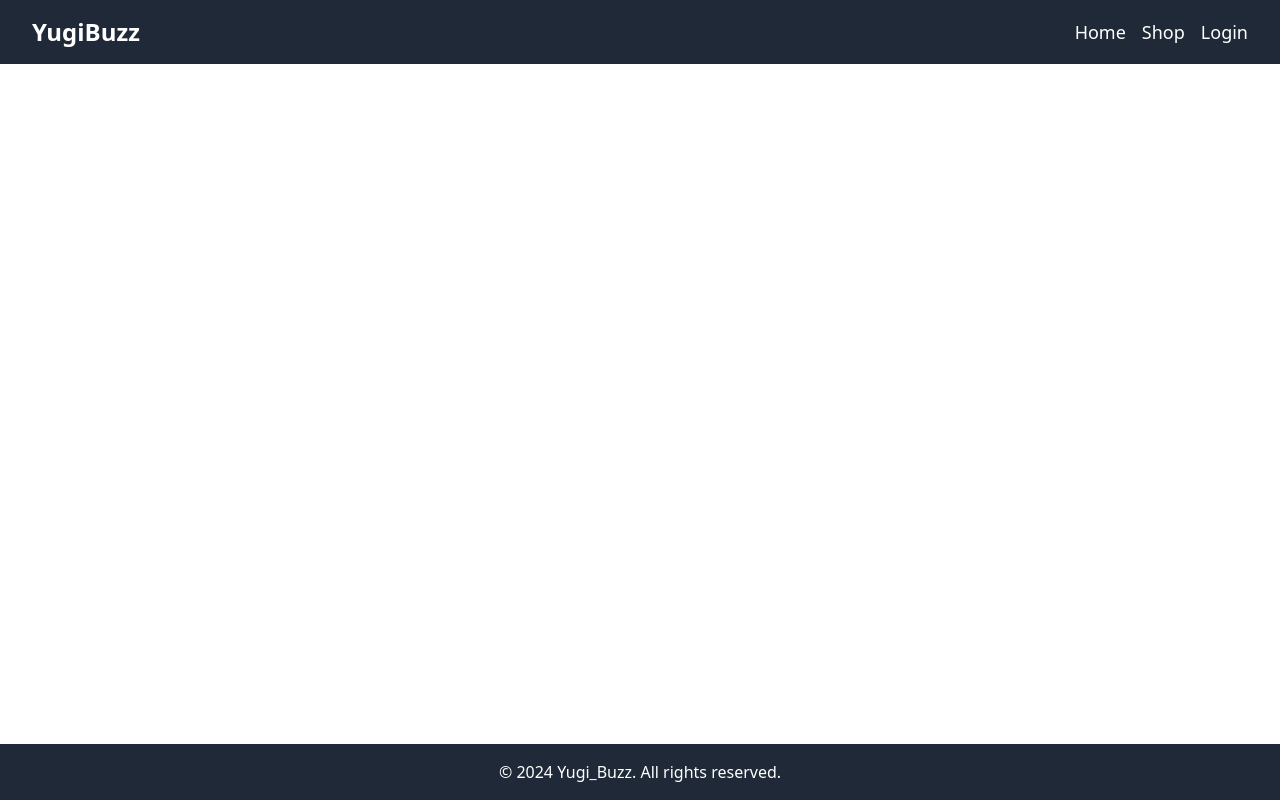
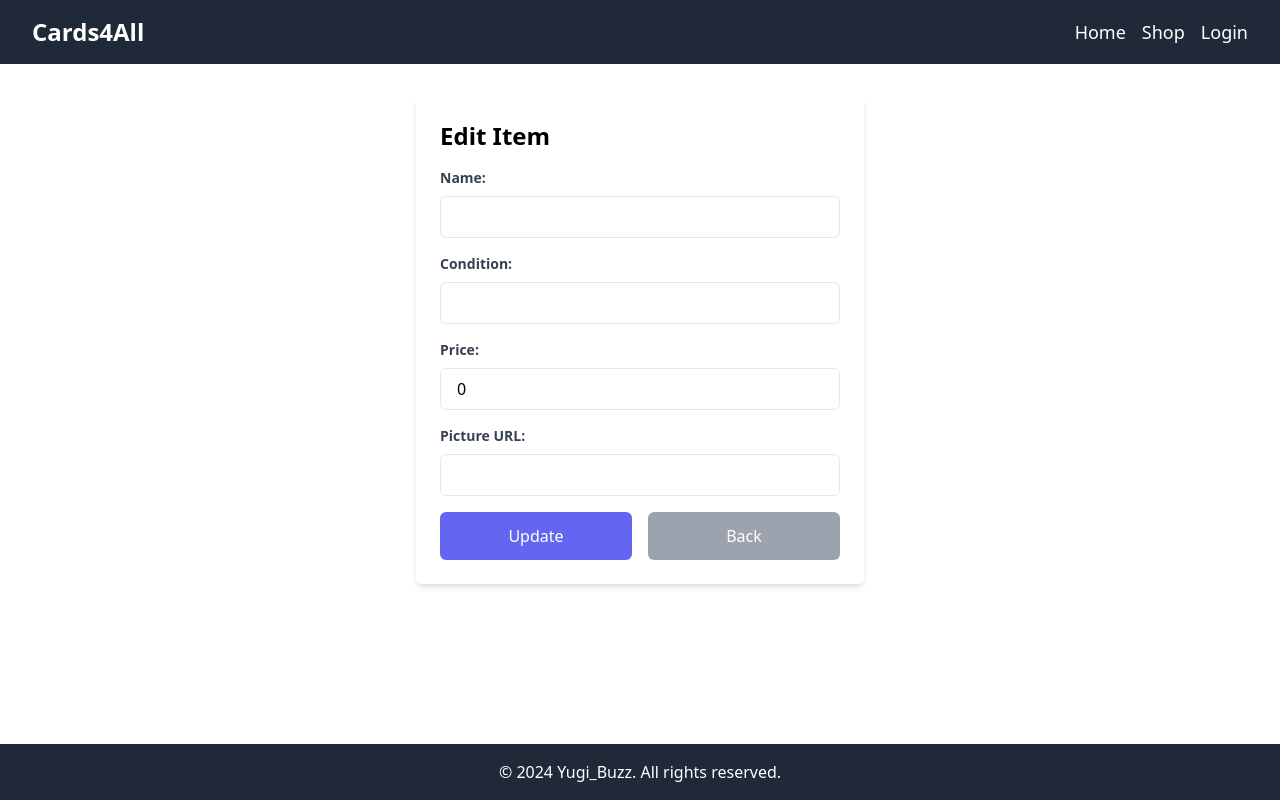
Before and after one commit to Siam63/tcg-store, a React (Create React App) app: page /edit/1 in a window 1280 px wide. Built offline with nearby package versions, Linux system fonts and the light colour scheme; no server answers.

Commit message:
edit correctly working

```diff
--- a/src/App.js
+++ b/src/App.js
@@ -9,6 +9,7 @@ import Shop from './Components/Shop';
 import LoginPage from './Components/LoginPage';
 import AddItem from './Components/AddItem';
 import ViewItem from './Components/ViewItem';
+import EditItem from './Components/EditItem';
 
 function App() {
   return (
@@ -21,6 +22,7 @@ function App() {
           <Route path="/login" element={<LoginPage/> }/>
           <Route path="/addItem" element={<AddItem/>}/>
           <Route path="/items/:id" element={<ViewItem/>}/>
+          <Route path="/edit/:id" element={<EditItem/>}/>
         </Routes>
         <Footer/>
       </div>
--- /dev/null
+++ b/src/Components/EditItem.js
@@ -0,0 +1,86 @@
+import React, { useState, useEffect } from 'react';
+import axios from 'axios';
+import { useParams } from 'react-router-dom';
+
+function EditItem() {
+    const { id } = useParams();
+    const [item, setItem] = useState({
+        name: '',
+        condition: '',
+        price: 0,
+        picture: ''
+    });
+
+    useEffect(() => {
+        fetchItem();
+    }, []);
+
+    const fetchItem = async () => {
+        try {
+            const res = await axios.get(`http://localhost:3002/api/items/${id}`);
+            setItem(res.data);
+        } catch (error) {
+            console.error('Error fetching item:', error);
+        }
+    };
+
+    const handleChange = (e) => {
+        setItem({ ...item, [e.target.name]: e.target.value });
+    };
+
+    const handleSubmit = async (e) => {
+        e.preventDefault();
+        try {
+            await axios.put(`http://localhost:3002/api/edit/${id}`, item);
+        } catch (error) {
+            console.error('Error updating item:', error);
+        }
+    };
+
+    return (
+        <div className="max-w-md mx-auto mt-8 p-6 bg-white rounded-md shadow-md">
+            <h2 className="text-2xl font-bold mb-4">Edit Item</h2>
+
+            <form onSubmit={handleSubmit}>
+                <div className="mb-4">
+                    <label className="block text-gray-700 text-sm font-bold mb-2">Name:</label>
+                    <input type="text" name="name" value={item.name} onChange={handleChange}
+                        className="px-4 py-2 w-full border rounded-md focus:outline-none focus:border-indigo-500"
+                    />
+                </div>
+                <div className="mb-4">
+                    <label className="block text-gray-700 text-sm font-bold mb-2">Condition:</label>
+                    <input type="text" name="condition" value={item.condition} onChange={handleChange}
+                        className="px-4 py-2 w-full border rounded-md focus:outline-none focus:border-indigo-500"
+                    />
+                </div>
+                <div className="mb-4">
+                    <label className="block text-gray-700 text-sm font-bold mb-2">Price:</label>
+                    <input type="number" name="price" value={item.price} onChange={handleChange}
+                        className="px-4 py-2 w-full border rounded-md focus:outline-none focus:border-indigo-500"
+                    />
+                </div>
+                <div className="mb-4">
+                    <label className="block text-gray-700 text-sm font-bold mb-2">Picture URL:</label>
+                    <input type="text" name="picture" value={item.picture} onChange={handleChange}
+                        className="px-4 py-2 w-full border rounded-md focus:outline-none focus:border-indigo-500"
+                    />
+                </div>
+                <div className="flex justify-between">
+                    <button type="submit"
+                        className="w-1/2 bg-indigo-500 text-white py-3 px-6 rounded-md hover:bg-indigo-600 focus:outline-none focus:ring-2 focus:ring-indigo-500 focus:ring-offset-2 focus:ring-offset-gray-100"
+                    >
+                        Update
+                    </button>
+                    <button type="button" onClick={() => window.history.back()}
+                        className="w-1/2 ml-4 bg-gray-400 text-white py-3 px-6 rounded-md hover:bg-gray-500 focus:outline-none focus:ring-2 focus:ring-gray-400 focus:ring-offset-2 focus:ring-offset-gray-100"
+                    >
+                        Back
+                    </button>
+                </div>
+            </form>
+        </div>
+    );
+}
+
+export default EditItem;
--- a/src/Components/Header.js
+++ b/src/Components/Header.js
@@ -12,7 +12,7 @@ function Header() {
     return (
         <div>
             <header className="bg-gray-800 text-white py-4 px-8 flex justify-between items-center">
-            <Link to="/" className="text-2xl font-bold">YugiBuzz</Link>
+            <Link to="/" className="text-2xl font-bold">Cards4All</Link>
             <nav className="flex">
                 <Link to="/" href="#home" className="text-lg text-white hover:text-gray-300 mr-4 transition-all">Home</Link>
                 <Link to="/shop" href="#shop" className="text-lg text-white hover:text-gray-300 mr-4 transition-all">Shop</Link>
--- a/src/Components/Items.js
+++ b/src/Components/Items.js
@@ -61,9 +61,11 @@ function Items() {
                     <path strokeLinecap="round" strokeLinejoin="round" d="m14.74 9-.346 9m-4.788 0L9.26 9m9.968-3.21c.342.052.682.107 1.022.166m-1.022-.165L18.16 19.673a2.25 2.25 0 0 1-2.244 2.077H8.084a2.25 2.25 0 0 1-2.244-2.077L4.772 5.79m14.456 0a48.108 48.108 0 0 0-3.478-.397m-12 .562c.34-.059.68-.114 1.022-.165m0 0a48.11 48.11 0 0 1 3.478-.397m7.5 0v-.916c0-1.18-.91-2.164-2.09-2.201a51.964 51.964 0 0 0-3.32 0c-1.18.037-2.09 1.022-2.09 2.201v.916m7.5 0a48.667 48.667 0 0 0-7.5 0" />
                   </svg>
 
-                  <svg xmlns="http://www.w3.org/2000/svg" fill="none" viewBox="0 0 24 24" strokeWidth={1.5} stroke="currentColor" className="hover:cursor-pointer ml-4 w-8 h-8 mt-3">
-                    <path strokeLinecap="round" strokeLinejoin="round" d="m16.862 4.487 1.687-1.688a1.875 1.875 0 1 1 2.652 2.652L10.582 16.07a4.5 4.5 0 0 1-1.897 1.13L6 18l.8-2.685a4.5 4.5 0 0 1 1.13-1.897l8.932-8.931Zm0 0L19.5 7.125M18 14v4.75A2.25 2.25 0 0 1 15.75 21H5.25A2.25 2.25 0 0 1 3 18.75V8.25A2.25 2.25 0 0 1 5.25 6H10" />
-                  </svg>
+                  <Link to={`/edit/${item._id}`}>
+                    <svg xmlns="http://www.w3.org/2000/svg" fill="none" viewBox="0 0 24 24" strokeWidth={1.5} stroke="currentColor" className="hover:cursor-pointer ml-4 w-8 h-8 mt-3">
+                      <path strokeLinecap="round" strokeLinejoin="round" d="m16.862 4.487 1.687-1.688a1.875 1.875 0 1 1 2.652 2.652L10.582 16.07a4.5 4.5 0 0 1-1.897 1.13L6 18l.8-2.685a4.5 4.5 0 0 1 1.13-1.897l8.932-8.931Zm0 0L19.5 7.125M18 14v4.75A2.25 2.25 0 0 1 15.75 21H5.25A2.25 2.25 0 0 1 3 18.75V8.25A2.25 2.25 0 0 1 5.25 6H10" />
+                    </svg>
+                  </Link>
                 </div> : <></>
               }
             </div>
--- a/src/Components/LoginPage.js
+++ b/src/Components/LoginPage.js
@@ -14,7 +14,7 @@ function LoginPage() {
   const handleLogin = () => {
     if(username === "" || password === ""){
         setAlert("Please fill out all fields!");
-    }else if(username === "abc" && password === "123"){
+    }else if(username === "siam1000" && password === "password123"){
         console.log('Logged in successfully');
         setAlert('Successfully logged in as admin.');
         login();
--- a/src/Components/ViewItem.js
+++ b/src/Components/ViewItem.js
@@ -1,19 +1,16 @@
 import React, { useState, useEffect } from 'react';
 import { useParams } from 'react-router-dom';
-import { useAuth } from '../AuthContext';
 import axios from 'axios';
 
 function ViewItem() {
     const { id } = useParams();
     const [item, setItem] = useState(null);
-    const { loggedIn } = useAuth();
 
     useEffect(() => {
         fetchItem();
     }, []);
 
     const fetchItem = async () => {
-        console.log(loggedIn);
         try {
             const response = await axios.get(`http://localhost:3002/api/items/${id}`);
             setItem(response.data);
--- a/src/backend/server.js
+++ b/src/backend/server.js
@@ -1,12 +1,11 @@
 const express = require("express");
 const app = express();
 const cors = require('cors');
-const PORT = process.env.PORT || 3001;
+const PORT = process.env.PORT || 3002;
 require('dotenv/config');
 
 app.use(express.json());
 app.use(cors());
-app.listen(3002, () => console.log(`Server running on port ${PORT}`));
 
 app.get('/cors', (req, res) => {
     res.set('Access-Control-Allow-Origin', '*');
@@ -82,3 +81,27 @@ app.delete("/api/items/:id", async (req, res) => {
       res.status(500).send("Server Error");
     }
 });
+
+// update an item with a specific ID
+app.put("/api/edit/:id", async (req, res) => {
+    try{
+        const itemId = req.params.id;
+
+        if(!mongoose.Types.ObjectId.isValid(itemId)){
+            return res.status(400).json({ message: "Invalid item ID" });
+        }
+
+        const updatedItem = await Item.findByIdAndUpdate(itemId, req.body, { new: true });
+
+        if(!updatedItem){
+            return res.status(400).json({ message: "Item not found" });
+        }
+
+        res.json({ message: "Item successfully updated", updatedItem });
+    }catch (error){
+        console.error(error);
+        res.status(500).send("Server Error...");
+    }
+})
+
+app.listen(PORT, () => console.log(`Server running on port ${PORT}`));
--- a/src/models/Item.js
+++ b/src/models/Item.js
@@ -1,3 +1,4 @@
+const { Decimal128 } = require("mongodb");
 const mongoose = require("mongoose");
 
 const itemSchema = new mongoose.Schema({
```
